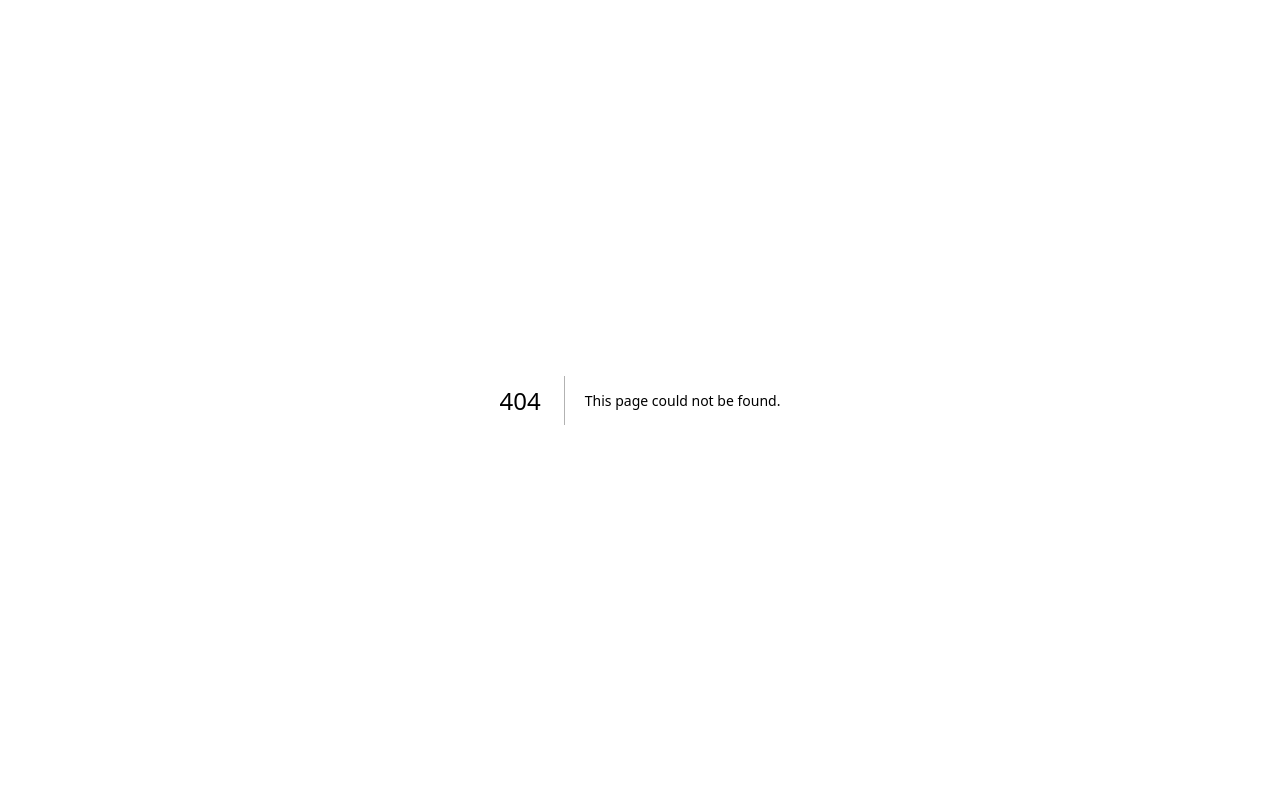
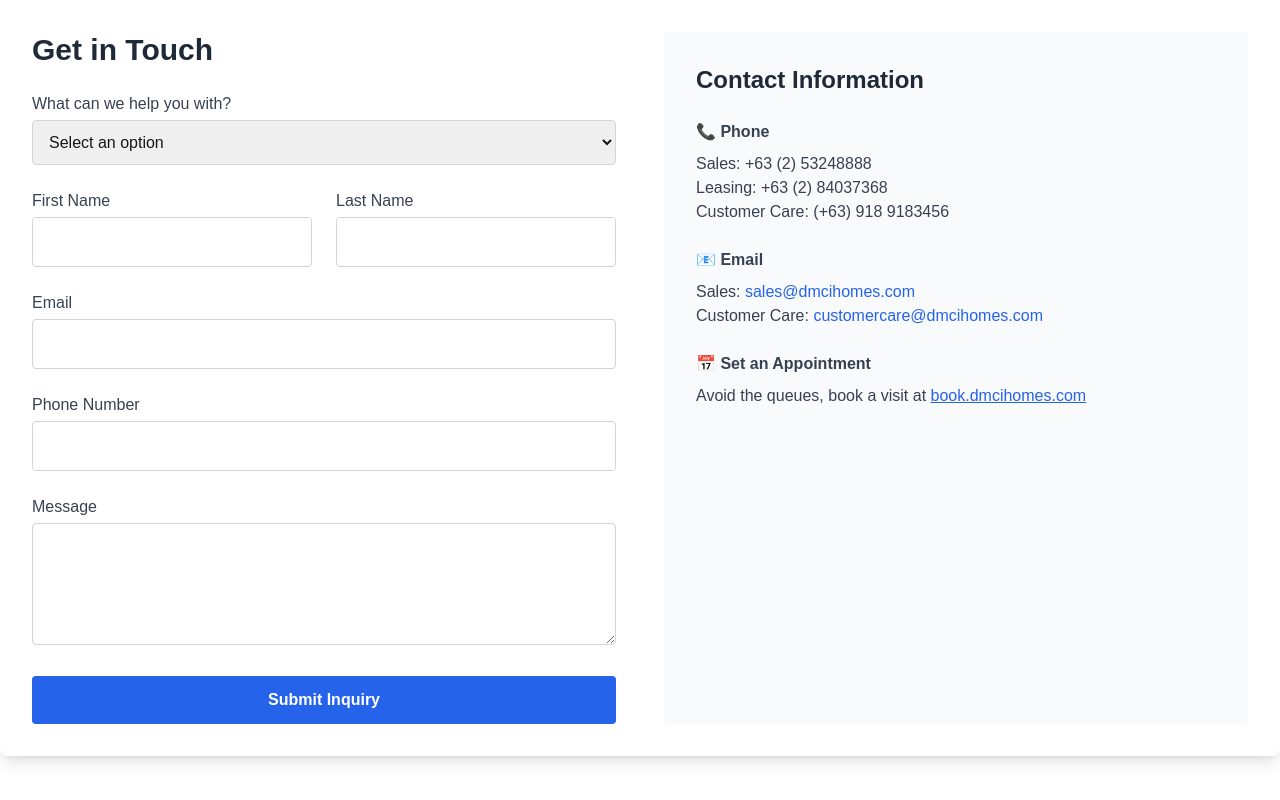
Before and after one commit to InfinitechAdCorp/realstate_frontend_alveo, a Next.js app: page /pages/ContactUs in a window 1280 px wide. Before the commit this address had no page. Built offline with nearby package versions, Linux system fonts and the light colour scheme.

Commit message:
Contact Us Form

```diff
--- /dev/null
+++ b/app/pages/ContactUs/page.js
@@ -0,0 +1,196 @@
+'use client';
+
+import { useState } from 'react';
+
+const ContactForm = () => {
+  const [formData, setFormData] = useState({
+    inquiryType: '',
+    firstName: '',
+    lastName: '',
+    email: '',
+    phone: '',
+    location: '',
+    message: ''
+  });
+
+  const handleChange = (e) => {
+    const { name, value } = e.target;
+    setFormData({
+      ...formData,
+      [name]: value
+    });
+  };
+
+  const handleSubmit = async (e) => {
+    e.preventDefault();
+
+    const res = await fetch('http://localhost:8000/api/contact', {
+      method: 'POST',
+      headers: {
+        'Content-Type': 'application/json',
+      },
+      body: JSON.stringify(formData),
+    });
+
+    if (res.ok) {
+      alert('Message sent successfully!');
+      setFormData({
+        inquiryType: '',
+        firstName: '',
+        lastName: '',
+        email: '',
+        phone: '',
+        location: '',
+        message: ''
+      });
+    } else {
+      alert('Something went wrong, please try again!');
+    }
+  };
+
+  return (
+    <div className="max-w-7xl mx-auto grid grid-cols-1 lg:grid-cols-2 gap-12 bg-white p-8 shadow-lg rounded-lg">
+      {/* Contact Form */}
+      <div>
+        <h2 className="text-3xl font-bold mb-6 text-gray-800">Get in Touch</h2>
+        <form onSubmit={handleSubmit} className="space-y-6">
+          <div>
+            <label className="block text-gray-700 font-medium mb-1" htmlFor="inquiryType">
+              What can we help you with?
+            </label>
+            <select
+              id="inquiryType"
+              name="inquiryType"
+              value={formData.inquiryType}
+              onChange={handleChange}
+              required
+              className="w-full p-3 border border-gray-300 rounded focus:outline-none focus:ring-2 focus:ring-blue-600"
+            >
+              <option value="">Select an option</option>
+              <option value="Sales Inquiry">Sales Inquiry</option>
+              <option value="Customer Care">Customer Care</option>
+              <option value="Leasing Inquiry">Leasing Inquiry</option>
+              <option value="Other Concern">Other Concern</option>
+            </select>
+          </div>
+
+          <div className="grid grid-cols-1 md:grid-cols-2 gap-6">
+            <div>
+              <label className="block text-gray-700 font-medium mb-1" htmlFor="firstName">
+                First Name
+              </label>
+              <input
+                type="text"
+                id="firstName"
+                name="firstName"
+                value={formData.firstName}
+                onChange={handleChange}
+                required
+                className="w-full p-3 border border-gray-300 rounded focus:outline-none focus:ring-2 focus:ring-blue-600"
+              />
+            </div>
+            <div>
+              <label className="block text-gray-700 font-medium mb-1" htmlFor="lastName">
+                Last Name
+              </label>
+              <input
+                type="text"
+                id="lastName"
+                name="lastName"
+                value={formData.lastName}
+                onChange={handleChange}
+                required
+                className="w-full p-3 border border-gray-300 rounded focus:outline-none focus:ring-2 focus:ring-blue-600"
+              />
+            </div>
+          </div>
+
+          <div>
+            <label className="block text-gray-700 font-medium mb-1" htmlFor="email">
+              Email
+            </label>
+            <input
+              type="email"
+              id="email"
+              name="email"
+              value={formData.email}
+              onChange={handleChange}
+              required
+              className="w-full p-3 border border-gray-300 rounded focus:outline-none focus:ring-2 focus:ring-blue-600"
+            />
+          </div>
+
+          <div>
+            <label className="block text-gray-700 font-medium mb-1" htmlFor="phone">
+              Phone Number
+            </label>
+            <input
+              type="tel"
+              id="phone"
+              name="phone"
+              value={formData.phone}
+              onChange={handleChange}
+              required
+              className="w-full p-3 border border-gray-300 rounded focus:outline-none focus:ring-2 focus:ring-blue-600"
+            />
+          </div>
+
+          <div>
+            <label className="block text-gray-700 font-medium mb-1" htmlFor="message">
+              Message
+            </label>
+            <textarea
+              id="message"
+              name="message"
+              value={formData.message}
+              onChange={handleChange}
+              rows="4"
+              required
+              className="w-full p-3 border border-gray-300 rounded focus:outline-none focus:ring-2 focus:ring-blue-600"
+            />
+          </div>
+
+          <button
+            type="submit"
+            className="w-full py-3 bg-blue-600 text-white font-bold rounded hover:bg-blue-700 focus:outline-none focus:ring-2 focus:ring-blue-600"
+          >
+            Submit Inquiry
+          </button>
+        </form>
+      </div>
+
+      {/* Contact Info */}
+      <div className="bg-gray-50 p-8 rounded">
+        <h3 className="text-2xl font-bold mb-6 text-gray-800">Contact Information</h3>
+        <div className="space-y-6 text-gray-700">
+          <div>
+            <h4 className="font-semibold mb-2">📞 Phone</h4>
+            <ul>
+              <li>Sales: +63 (2) 53248888</li>
+              <li>Leasing: +63 (2) 84037368</li>
+              <li>Customer Care: (+63) 918 9183456</li>
+            </ul>
+          </div>
+          <div>
+            <h4 className="font-semibold mb-2">📧 Email</h4>
+            <ul>
+              <li>Sales: <a href="mailto:sales@dmcihomes.com" className="text-blue-600">sales@dmcihomes.com</a></li>
+              <li>Customer Care: <a href="mailto:customercare@dmcihomes.com" className="text-blue-600">customercare@dmcihomes.com</a></li>
+            </ul>
+          </div>
+          <div>
+            <h4 className="font-semibold mb-2">📅 Set an Appointment</h4>
+            <p>
+              Avoid the queues, book a visit at{' '}
+              <a href="https://book.dmcihomes.com" className="text-blue-600 underline">
+                book.dmcihomes.com
+              </a>
+            </p>
+          </div>
+        </div>
+      </div>
+    </div>
+  );
+};
+
+export default ContactForm;
```
Also changed, not shown: 1 other file (tests, documents, lock files or other folders).
